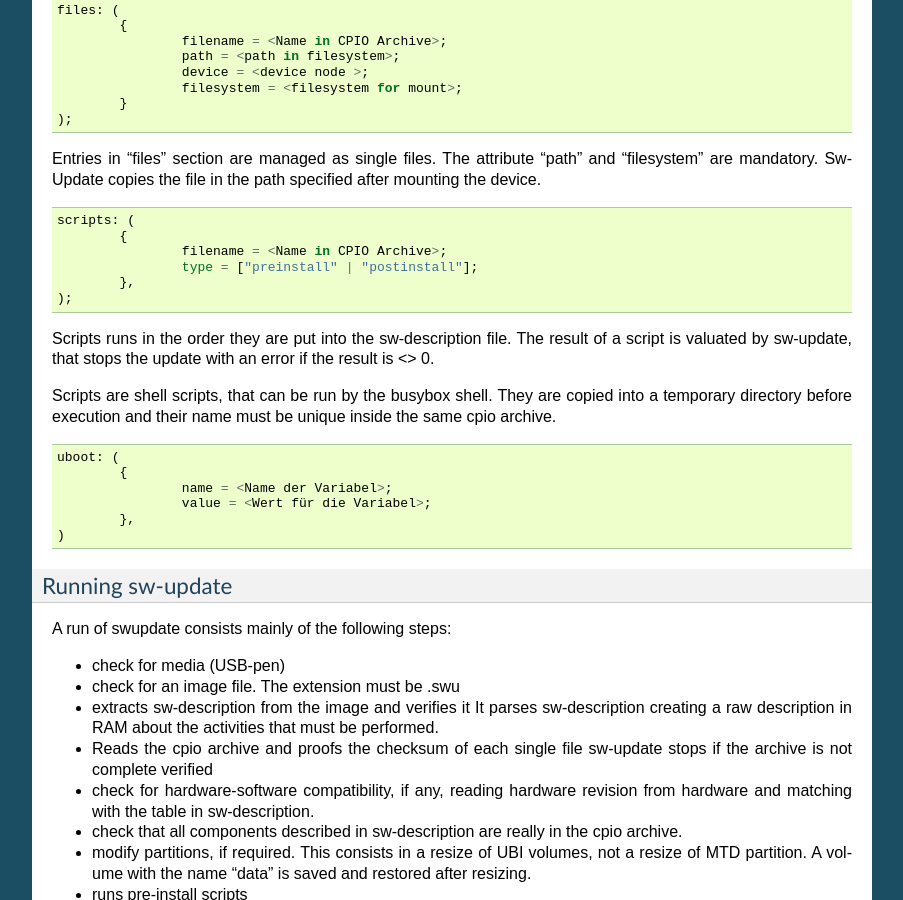
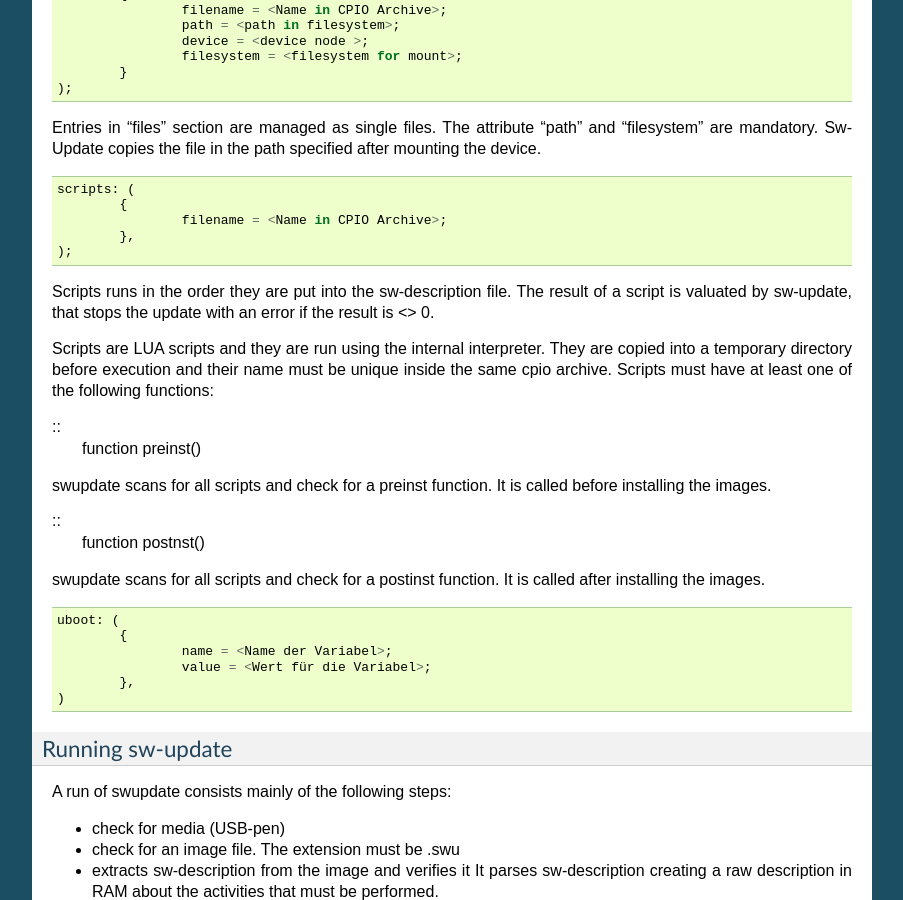
Before and after one commit to sbabic/swupdate, a Sphinx documentation site: the page built from doc/source/swupdate.rst, in a window 1280 px wide and 900 px high, scrolled down 8765 px. Shown: the whole window, without its empty margins (198-1101 px from the left). Built offline with Sphinx 7.4.7, drawn with Linux system fonts in a browser that asks for light colours; formulas are drawn with MathJax 3; some of the changed text lies outside the part shown.

Commit message:
Make scripts working again
Calling scripts was not working after work
for publishing the project as OSS. A type occurs,
and no handler was found it.

The patch introduces some important decision:
- drop support of shell based scripts:
  only LUA scripts are supported. LUA scripts
  can exec any program and make shell scripts
  redundant.
- there is no difference in sw-description if
  a script is run before or after installing images.
  A script is not needed to be marked as preinstall or postinstall.
  Instead of this, a script contains "preinst" and/or
  "postinst" functions, that the main code automatically
  calls. In this way, the same script can be a pre-install
  and post-install script at the same time.

Documentation for the libconfig parser is updated as well.

Signed-off-by: Stefano Babic <sbabic@denx.de>

```diff
--- a/doc/source/swupdate.rst
+++ b/doc/source/swupdate.rst
@@ -395,11 +395,9 @@ The following example explains better the implemented tags:
 		scripts: (
 			{
 				filename = "erase_at_end";
-				type = "postinstall";
 		 	},
 			{
 				filename = "display_info";
-				type = "preinstall";
 			}
 		);
 
@@ -476,7 +474,6 @@ specified after mounting the device.
 	scripts: (
 		{
 			filename = <Name in CPIO Archive>;
-			type = ["preinstall" | "postinstall"];
 	 	},
 	);
 
@@ -484,9 +481,23 @@ Scripts runs in the order they are put into the sw-description file.
 The result of a script is valuated by sw-update, that stops the update
 with an error if the result is <> 0.
 
-Scripts are shell scripts, that can be run by the busybox shell. They are
-copied into a temporary directory before execution and their name must
+Scripts are LUA scripts and they are run using the internal interpreter.
+They are copied into a temporary directory before execution and their name must
 be unique inside the same cpio archive.
+Scripts must have at least one of the following functions:
+
+::
+	function preinst()
+
+swupdate scans for all scripts and check for a preinst function. It is
+called before installing the images.
+
+
+::
+	function postnst()
+
+swupdate scans for all scripts and check for a postinst function. It is
+called after installing the images.
 
 ::
 
```
Also changed, not shown: 2 other files.
